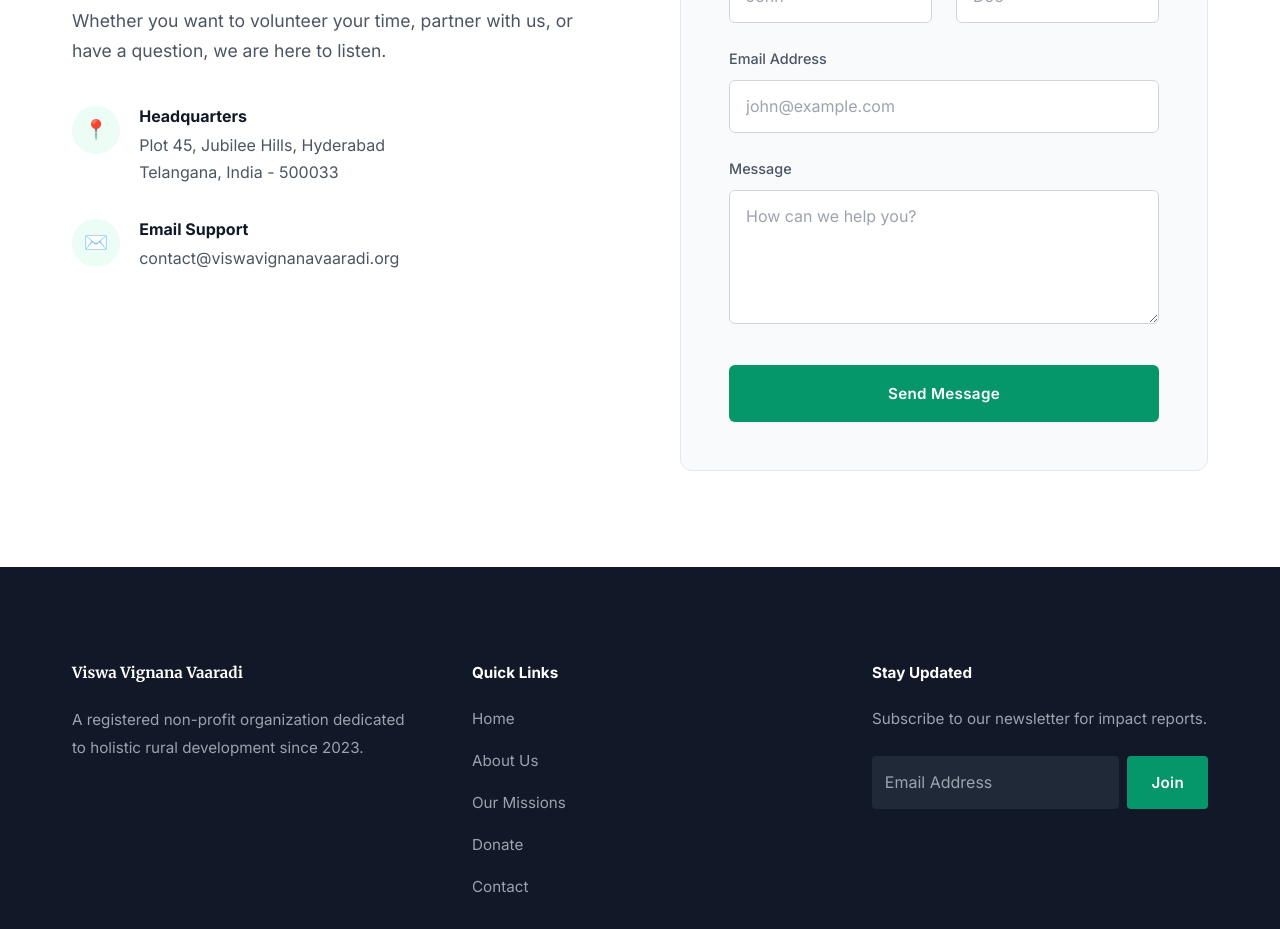
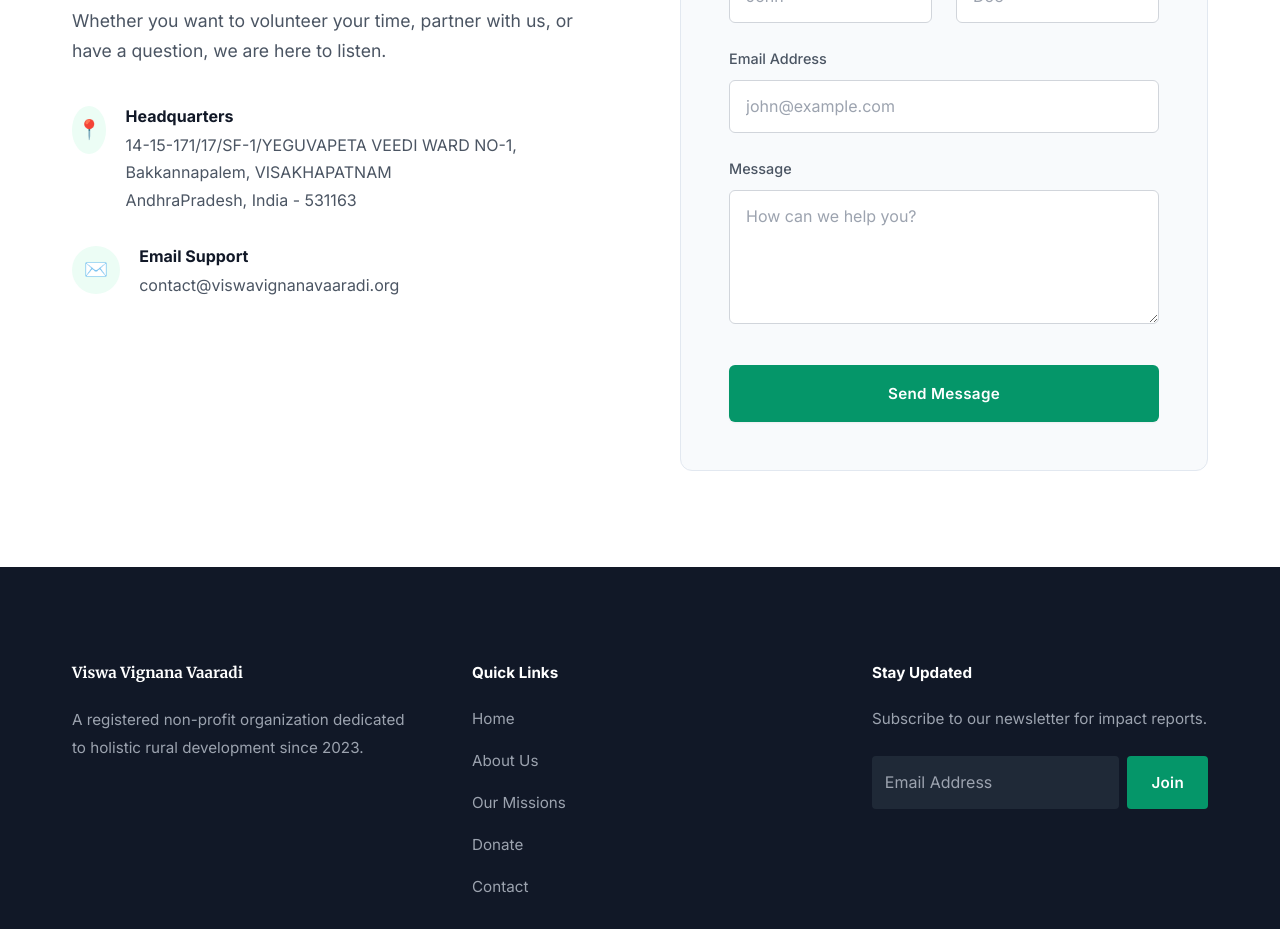
Before and after one commit to viswavignanavaaradi/vvv, a React (Vite) app in the folder client/: page / in a window 1280 px wide. Shown: the part 1740-2669 px from the top of the page. Built offline with nearby package versions, Linux system fonts and the light colour scheme; no server answers.

Commit message:
Home.jsx

```diff
--- a/client/src/pages/Home.jsx
+++ b/client/src/pages/Home.jsx
@@ -105,7 +105,7 @@
                             <div style={{ width: '48px', height: '48px', background: '#ecfdf5', borderRadius: '50%', display: 'flex', alignItems: 'center', justifyContent: 'center', color: 'var(--accent-emerald)', fontSize: '1.2rem' }}>📍</div>
                             <div>
                                 <h4 style={{ marginBottom: '0.4rem', fontFamily: 'Inter, sans-serif' }}>Headquarters</h4>
-                                <p style={{ color: 'var(--text-body)' }}>Plot 45, Jubilee Hills, Hyderabad<br />Telangana, India - 500033</p>
+                                <p style={{ color: 'var(--text-body)' }}>14-15-171/17/SF-1/YEGUVAPETA VEEDI WARD NO-1, Bakkannapalem, VISAKHAPATNAM<br />AndhraPradesh, India - 531163</p>
                             </div>
                         </div>
                         <div style={{ display: 'flex', gap: '1.2rem', alignItems: 'flex-start' }}>
```
